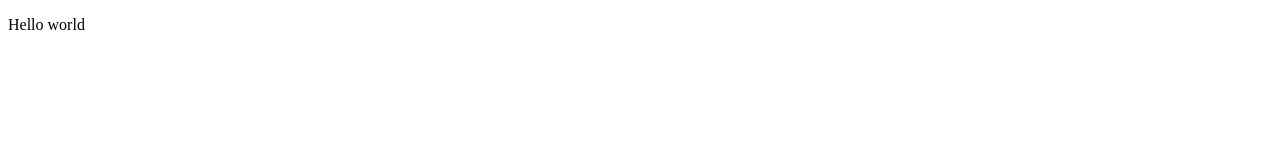
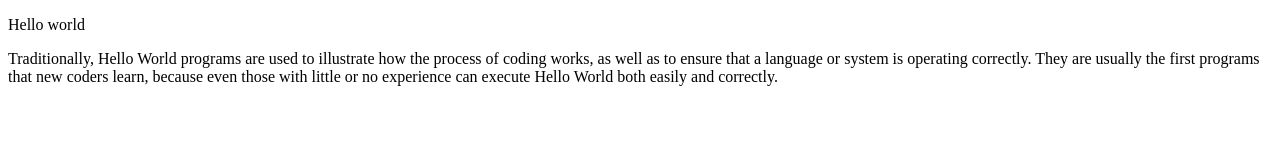
Before and after one commit to FatiAza/notreProjet, a plain HTML site: page index.html in a window 1280 px wide. Drawn offline with Linux system fonts and the light colour scheme.

Commit message:
ajout d'un paragraphe dans index.html et les jours de la semaine dans planning.txt

```diff
--- a/index.html
+++ b/index.html
@@ -7,4 +7,7 @@
 <p> Hello world </p>
         <!-- the content goes here -->
     </body>
+    <p>Traditionally, Hello World programs are used to illustrate how the process of coding works,
+        as well as to ensure that a language or system is operating correctly.
+        They are usually the first programs that new coders learn, because even those with little or no experience can execute Hello World both easily and correctly. </p>
 </html>
```
Also changed, not shown: planning.txt.
